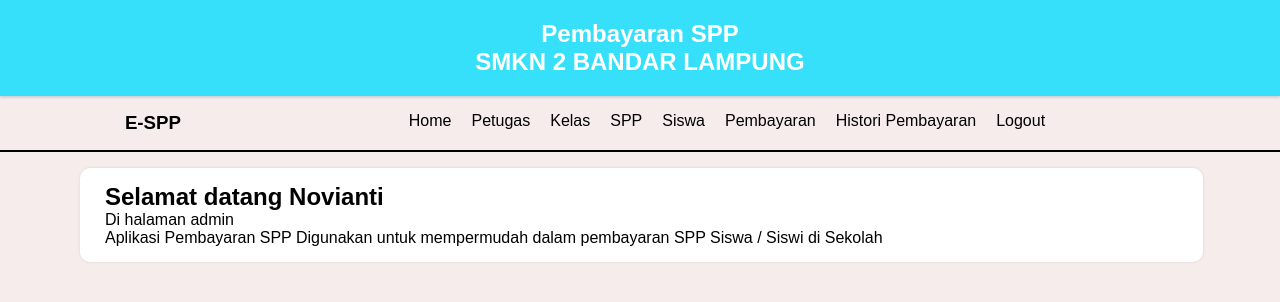
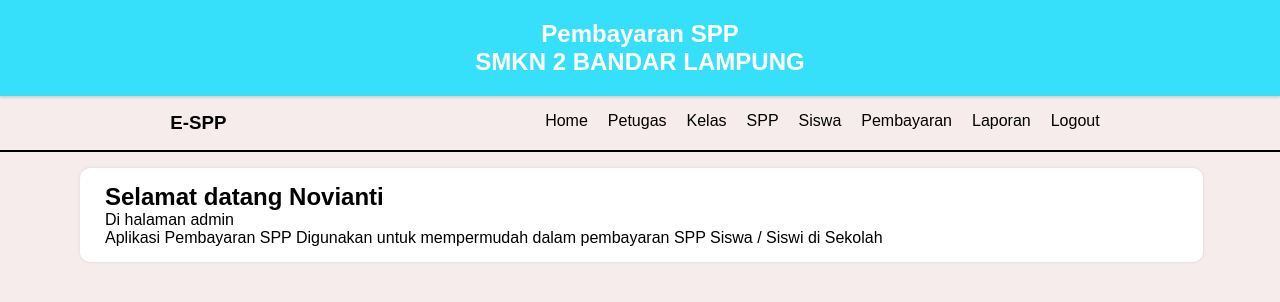
Before and after one commit to alvindimas05/spp-native-php, a PHP site: page /petugas/admin.php in a window 1280 px wide. Shown: the top 302 px of the page. Run offline with PHP 8.4, Linux system fonts and the light colour scheme; a user stored in the database is signed in; some libraries are stand-ins or nearby versions.

Commit message:
Update admin.php

```diff
--- a/petugas/admin.php
+++ b/petugas/admin.php
@@ -49,9 +49,11 @@
             <?php
             if ($_SESSION['level'] == 'admin') {
             ?>
-                <li><a href="?hal=laporan">Histori Pembayaran</a></li>
+                <li><a href="?hal=laporan">Laporan</a> </li>
+
+
             <?php } ?>
-            <div class="samping">
+            <div class="">
                 <li><a href="../logout.php" onclick="return confirm('Anda Yakin Akan Keluar')">Logout</a></li>
             </div>
         </ul>
@@ -81,18 +83,15 @@
             // Tampilkan halaman beranda jika parameter hal tidak ada
             ?>
             <div class="col">
-                <h2 class="judul">Selamat datang <b><?= $_SESSION['nama_petugas'] ?></b></h4>
-                    Di halaman <?= $_SESSION['level'] ?> <br>
-                    Aplikasi Pembayaran SPP Digunakan untuk mempermudah dalam pembayaran SPP Siswa / Siswi di Sekolah</h2>
+                <h2 class="judul">Selamat datang <b><?= $_SESSION['nama_petugas'] ?></b></h2>
+                Di halaman <?= $_SESSION['level'] ?> <br>
+                Aplikasi Pembayaran SPP Digunakan untuk mempermudah dalam pembayaran SPP Siswa / Siswi di Sekolah</h2>
             </div>
         <?php
         }
         ?>
 
 
-    </div>
-
-    </div>
     </div>
     <script src="https://code.jquery.com/jquery-3.6.0.min.js"></script>
     <script>
```
